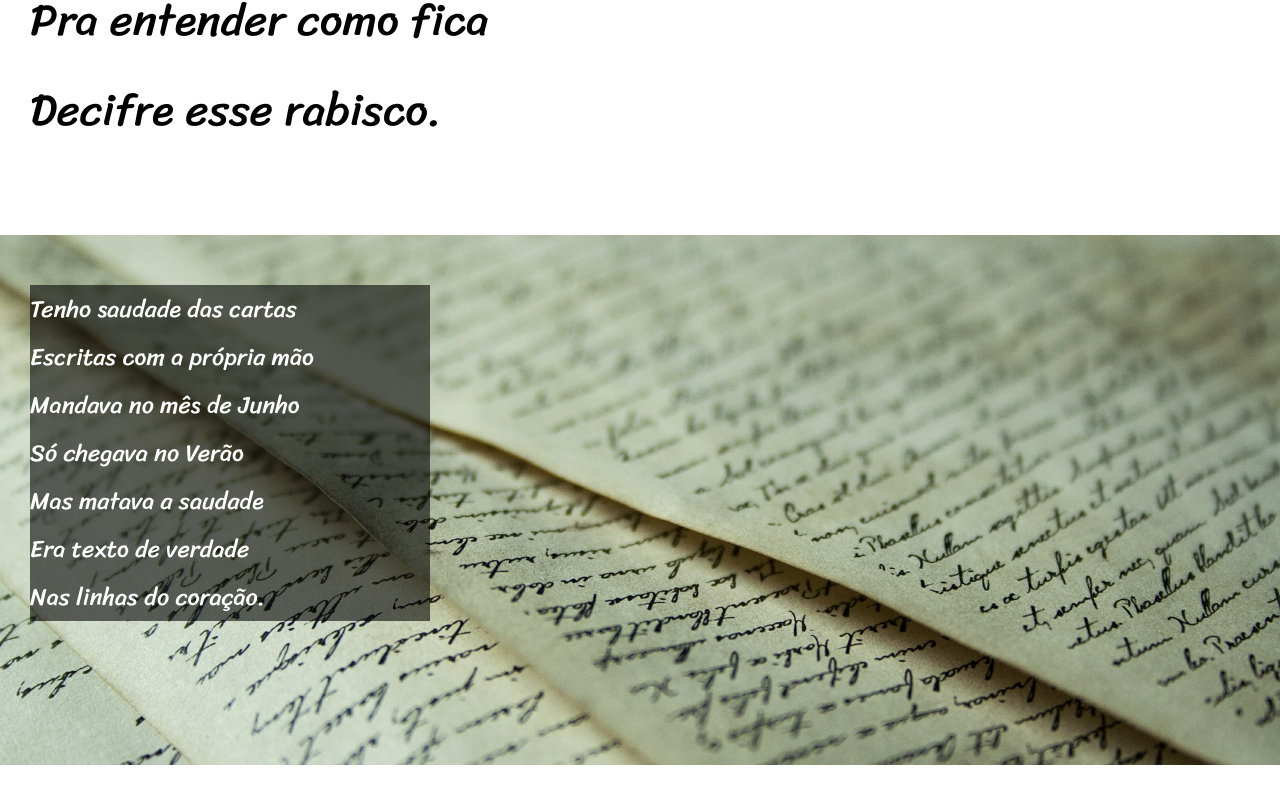
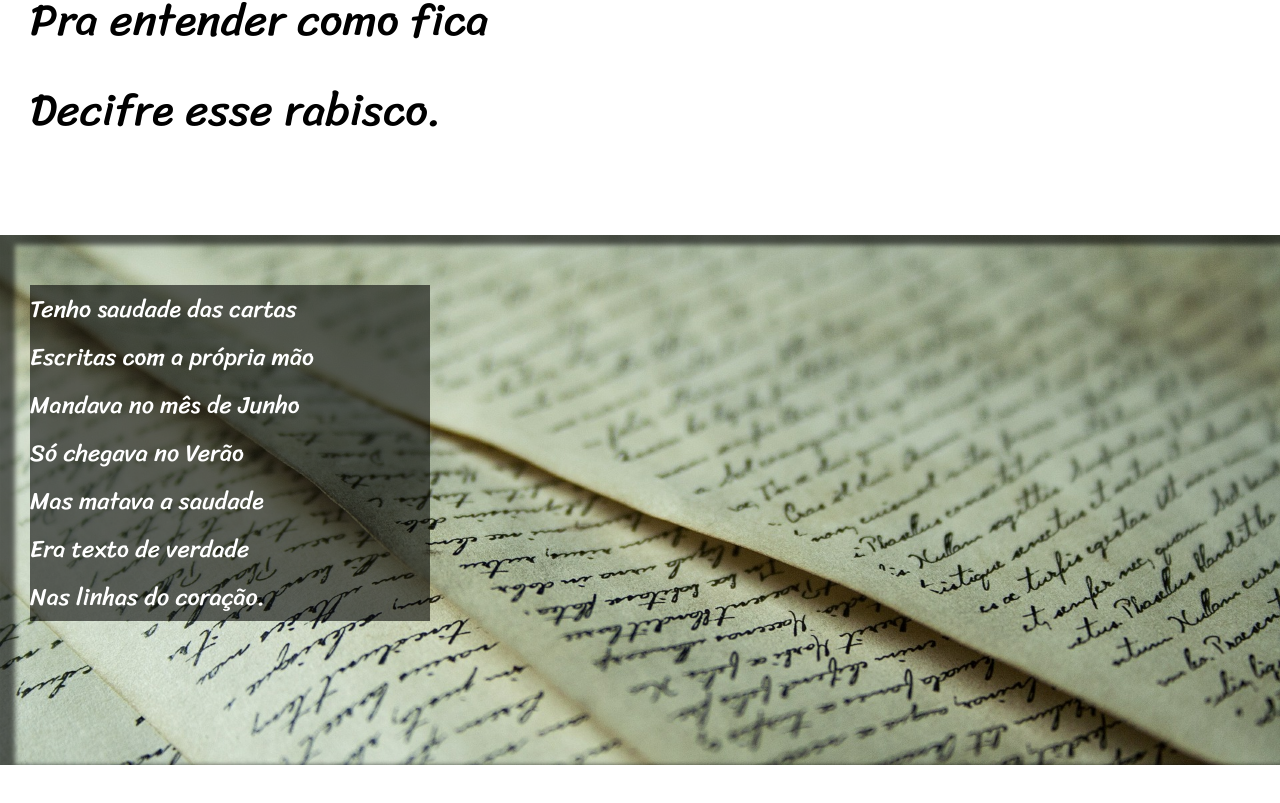
Before and after one commit to jorgecamargo03/cordelzin, a plain HTML site: page index.html in a window 1280 px wide. Shown: the part 2673-3476 px from the top of the page. Drawn offline with Linux system fonts and the light colour scheme.

Commit message:
Update isti.css

```diff
--- a/isti.css
+++ b/isti.css
@@ -85,12 +85,13 @@ section.imagem{
     color: white;
     font-size: 1.5em;
     height: 400px;
-
+    box-shadow: inset 10px 5px 5px 5px rgba(0, 0, 0, 0.585);
+    background-attachment: fixed;
 }
 #q1{
     background-image: url(imagens/background001.jpg);
     background-position: center center;
-    background-attachment: fixed;
+
     background-repeat: no-repeat;
     background-size: cover;
 
@@ -101,7 +102,7 @@ section.imagem{
 #q2{
     background-image: url(imagens/background002.jpg);
     background-position: right center;
-    background-attachment: fixed;
+
     background-repeat: no-repeat;
     background-size: cover;
 
```
